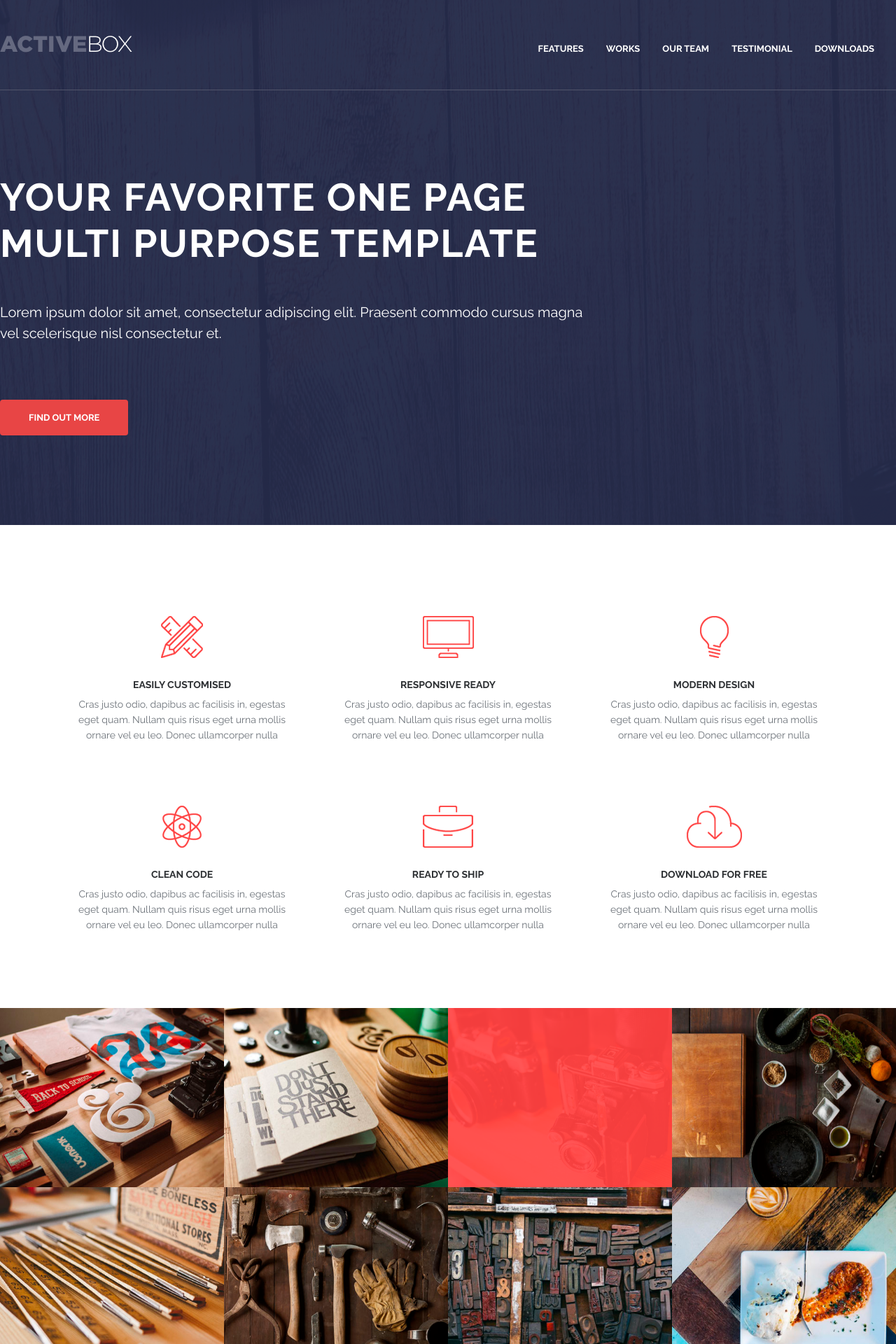
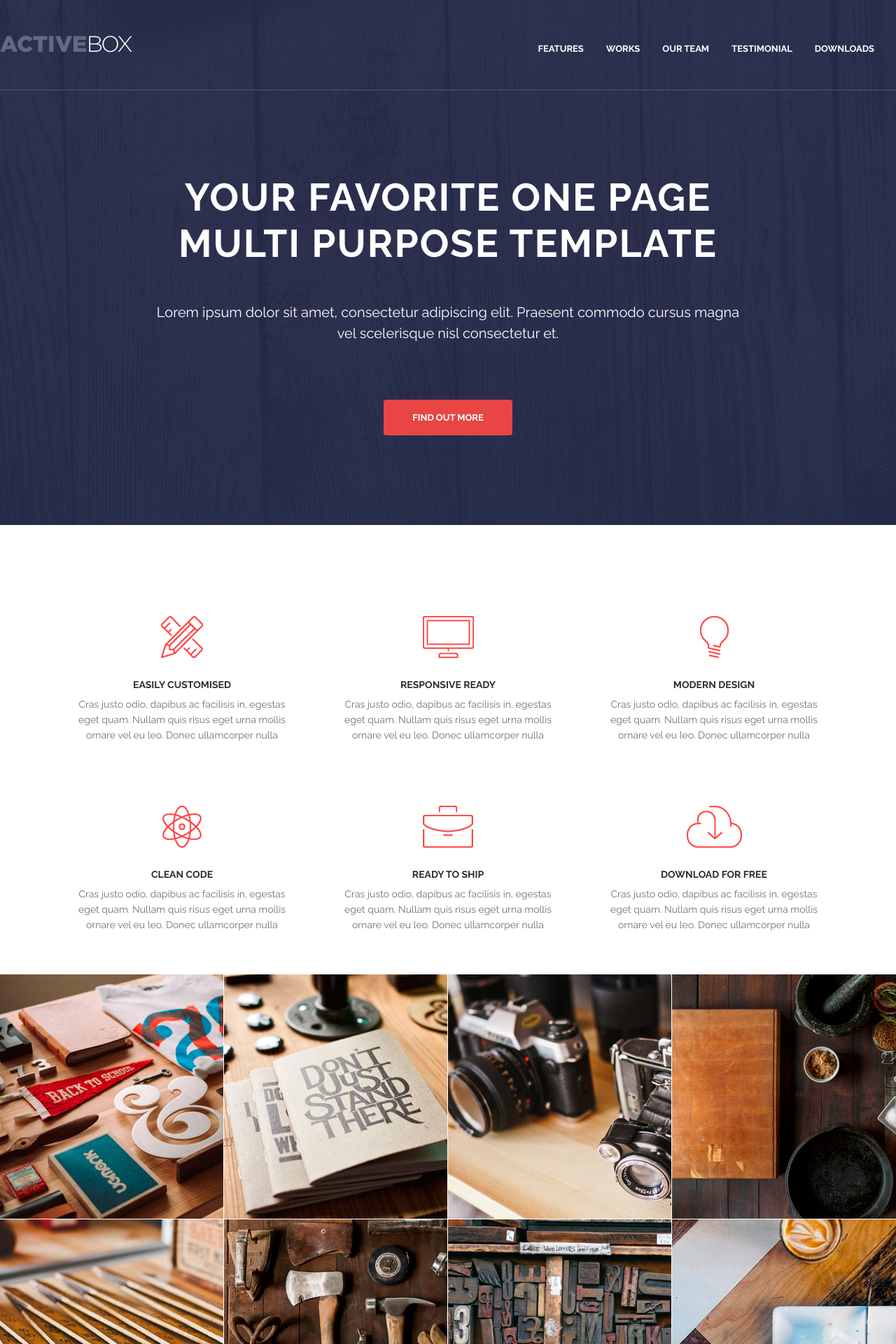
Before and after one commit to karenmanzur/SmoothOperators-Desarrollo-Web, a PHP site: page / in a window 1280 px wide. Shown: the top 1920 px of the page at 70% size. Run offline with PHP 8.4, Linux system fonts and the light colour scheme; some libraries are stand-ins or nearby versions.

Commit message:
Arreglado el hover de WORKS
-Se agregó mucho css
-Se cambió la imagen work_3 por la correcta
-El archivo hecho en clase de _db.php se debe borrar xd

```diff
--- a/css/estilo.css
+++ b/css/estilo.css
@@ -124,8 +124,6 @@ header .col-lg-3{
     font-weight: 600;
      padding: 15px 40px;
 }
-
-  /Features/
   section .features {
       margin-bottom: 50px;
         }
@@ -152,10 +150,6 @@ header .col-lg-3{
   section .row{
     margin-top: 100px;
   }
-
-
-  /Footer/
-
 footer {
   text-align: center;
 }
@@ -202,3 +196,90 @@ footer {
     font-size: 14px;
     margin: 0 2px;
 }
+/*WORKS*/
+ .box{
+  position: relative;
+  display: inline-block;
+  text-align: center;
+ }
+ .overlay{
+  position: absolute;
+  width: 100%;
+  height: 100%;
+  background-color: #e84545;
+  top:0;
+  left: 0;
+  opacity: 0;
+ }
+ .box .overlay .overlay-caption{
+  color: #fff;
+ }
+.box:hover .overlay{
+  opacity: 1;
+}
+.box {
+  -moz-box-shadow: 0 0 0 1px #fff;
+  -webkit-box-shadow: 0 0 0 1px #fff;
+  box-shadow: 0 0 0 1px #fff;
+
+  overflow: hidden;
+  position: relative;
+  visibility: visible; }
+.work .overlay {
+    background: rgba(232, 69, 69, 0.9);
+    height: 100%;
+    left: 0;
+    opacity: 0;
+    position: absolute;
+    top: 0;
+    width: 100%;
+    -moz-transition: opacity, 0.3s;
+    -o-transition: opacity, 0.3s;
+    -webkit-transition: opacity, 0.3s;
+    transition: opacity, 0.3s; }
+.work .overlay-caption {
+    position: absolute;
+    text-align: center;
+    top: 50%;
+    width: 100%;
+    -moz-transform: translateY(-50%);
+    -ms-transform: translateY(-50%);
+    -webkit-transform: translateY(-50%);
+    transform: translateY(-50%); }
+  .work h5, .work p, .work img {
+    -moz-transition: all, 0.5s;
+    -o-transition: all, 0.5s;
+    -webkit-transition: all, 0.5s;
+    transition: all, 0.5s; }
+.work h5, .work p {
+    color: #fff;
+    margin: 0;
+    opacity: 0; }
+  .work h5 {
+    font-size: .9rem;
+    font-weight: bold;
+    margin-bottom: 5px;
+    -moz-transform: translate3d(0, -200%, 0);
+    -ms-transform: translate3d(0, -200%, 0);
+    -webkit-transform: translate3d(0, -200%, 0);
+    transform: translate3d(0, -200%, 0); }
+.work p {
+  font-size: .85rem;
+  font-weight: normal;
+    -moz-transform: translate3d(0, 200%, 0);
+    -ms-transform: translate3d(0, 200%, 0);
+    -webkit-transform: translate3d(0, 200%, 0);
+    transform: translate3d(0, 200%, 0); }
+.box:hover img {
+  -moz-transform: scale(1.2);
+  -ms-transform: scale(1.2);
+  -webkit-transform: scale(1.2);
+  transform: scale(1.2);
+}
+.box:hover .overlay h5, .box:hover .overlay p{
+  opacity: 1;
+  -moz-transform: translate3d(0, 0, 0);
+    -ms-transform: translate3d(0, 0, 0);
+    -webkit-transform: translate3d(0, 0, 0);
+    transform: translate3d(0, 0, 0);
+}
--- a/index.html
+++ b/index.html
@@ -27,10 +27,10 @@
             </nav>
         </div>
     </header>
-                <div class="top-text">
+                <div class="top-text" align="center">
                     <h1>YOUR FAVORITE ONE PAGE </br> MULTI PURPOSE TEMPLATE</h1>
                     <p>Lorem ipsum dolor sit amet, consectetur adipiscing elit. Praesent commodo cursus magna </br> vel scelerisque nisl consectetur et.</p>
-                    <a href="#" class="btn">FIND OUT MORE</a>
+                    <a href="#" class="btn" align="center">FIND OUT MORE</a>
             </div>
         </section>
 
@@ -83,19 +83,85 @@
 
     <!-- Parte de las 8 imagenes -->
 
-    <div class="container-fluid px-0 text-0">
-            <div class="pt-5 mr-0 ml-0">
-                <a href="#"><img class="img-width" src="img/work_1.png" alt="work"></img></a>
-                <a href="#"><img class="img-width" src="img/work_2.png" alt="work2"></img></a>
-                <a href="#"><img class="img-width" src="img/work_3.png" alt="work3"></img></a>
-                <a href="#"><img class="img-width" src="img/work_4.png" alt="work4"></img></a>
+    <div class="container-fluid">
+        <div class="row work">
+            <div class="col-3 m-0 p-0 box">
+                <img src="img/work_1.png" alt="work_1">
+                <div class="overlay">
+                    <div class="overlay-caption">
+                        <h5>PROJECT NAME</h5>
+                        <p>User Interface Design</p>
+                    </div>
+                </div>
             </div>
-            <div class="pb-5 mr-0 ml-0">
-                <a href="#"><img class="img-width" src="img/work_5.png" alt="work5"></img></a>
-                <a href="#"><img class="img-width" src="img/work_6.png" alt="work6"></img></a>
-                <a href="#"><img class="img-width" src="img/work_7.png" alt="work7"></img></a>
-                <a href="#"><img class="img-width" src="img/work_8.png" alt="work8"></img></a>
+            <div class="col-3 m-0 p-0 box">
+                <img src="img/work_2.png" alt="work_2">
+                <div class="overlay">
+                    <div class="overlay-caption">
+                        <h5>PROJECT NAME</h5>
+                        <p>User Interface Design</p>
+                    </div>
+                </div>
             </div>
+            <div class="col-3 m-0 p-0 box">
+                <img src="img/work_3.png" alt="work_3">
+                <div class="overlay">
+                    <div class="overlay-caption">
+                        <h5>PROJECT NAME</h5>
+                        <p>User Interface Design</p>
+                    </div>
+                </div>
+            </div>
+            <div class="col-3 m-0 p-0 box">
+                <img src="img/work_4.png" alt="work_4">
+                <div class="overlay">
+                    <div class="overlay-caption">
+                        <h5>PROJECT NAME</h5>
+                        <p>User Interface Design</p>
+                    </div>
+                </div>
+            </div>
+        </div>
+    </div>
+    <div class="container-fluid">
+        <div class="row work">
+            <div class="col-3 m-0 p-0 box">
+                <img src="img/work_5.png" alt="work_5">
+                <div class="overlay">
+                    <div class="overlay-caption">
+                        <h5>PROJECT NAME</h5>
+                        <p>User Interface Design</p>
+                    </div>
+                </div>
+            </div>
+            <div class="col-3 m-0 p-0 box">
+                <img src="img/work_6.png" alt="work_6">
+                <div class="overlay">
+                    <div class="overlay-caption">
+                        <h5>PROJECT NAME</h5>
+                        <p>User Interface Design</p>
+                    </div>
+                </div>
+            </div>
+            <div class="col-3 m-0 p-0 box">
+                <img src="img/work_7.png" alt="work_7">
+                <div class="overlay">
+                    <div class="overlay-caption">
+                        <h5>PROJECT NAME</h5>
+                        <p>User Interface Design</p>
+                    </div>
+                </div>
+            </div>
+            <div class="col-3 m-0 p-0 box">
+                <img src="img/work_8.png" alt="work_8">
+                <div class="overlay">
+                    <div class="overlay-caption">
+                        <h5>PROJECT NAME</h5>
+                        <p>User Interface Design</p>
+                    </div>
+                </div>
+            </div>
+        </div>
     </div>
     <div class="container-fluid py-5 my-5">
         <div class="row justify-content-sm-center">
@@ -160,7 +226,7 @@
 
     <section>
         <div class="container">
-             <div  class="download">
+             <div  class="download" align="center">
             <div class="col-md-8 col-md-offset-2 text-center">
                 <h3>Are You Ready to Start? Download Now For Free!</h3>
                 <p>Fusce dapibus, tellus ac cursus commodo</p>
```
Also changed, not shown: includes/_db.php (added, +15 -0 lines), img/work_3.png.
